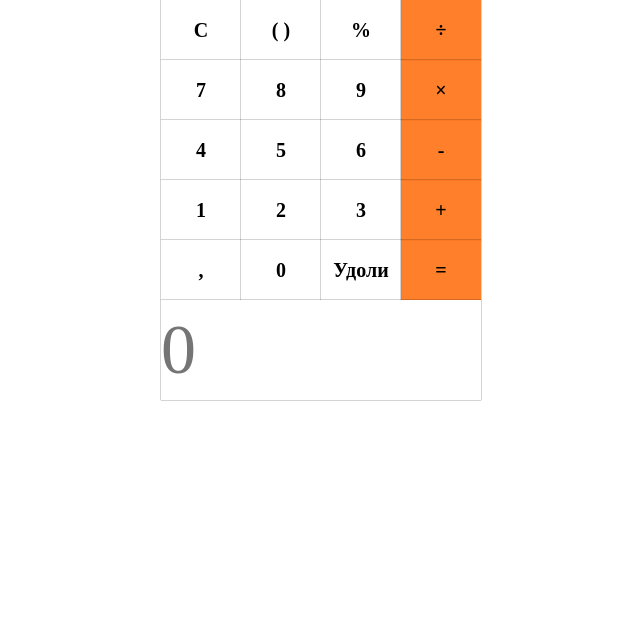
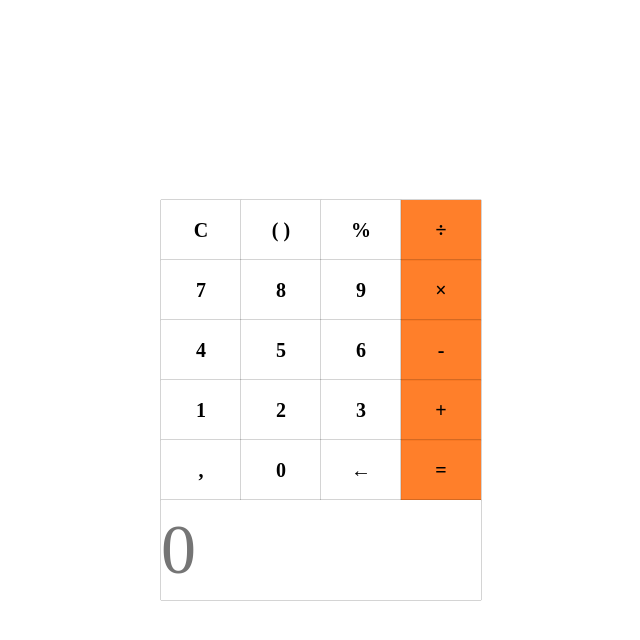
Before and after one commit to ivanpolotskii/old_calculator, a plain HTML site: page index.html in a window 1280 px wide. Shown: the whole page, without its empty margins (319-959 px from the left). Drawn offline with Linux system fonts and the light colour scheme.

Commit message:
third commit

```diff
--- a/index.html
+++ b/index.html
@@ -45,7 +45,7 @@
 
             <div class="comma"><button>,</button></div>
             <div class="num" id="zero"><button>0</button></div>
-            <div class="delete"><button>Удоли</button></div>
+            <div class="delete"><button>&larr;</button></div>
             <div class="equally"><button>=</button></div>
 
         </div>
--- a/style.css
+++ b/style.css
@@ -35,6 +35,8 @@
     display: flex;
     flex-direction: column;
     align-items: center;
+    height: 100vh;
+    justify-content: center;
 }
 .right input{
     width: 320px;
```
